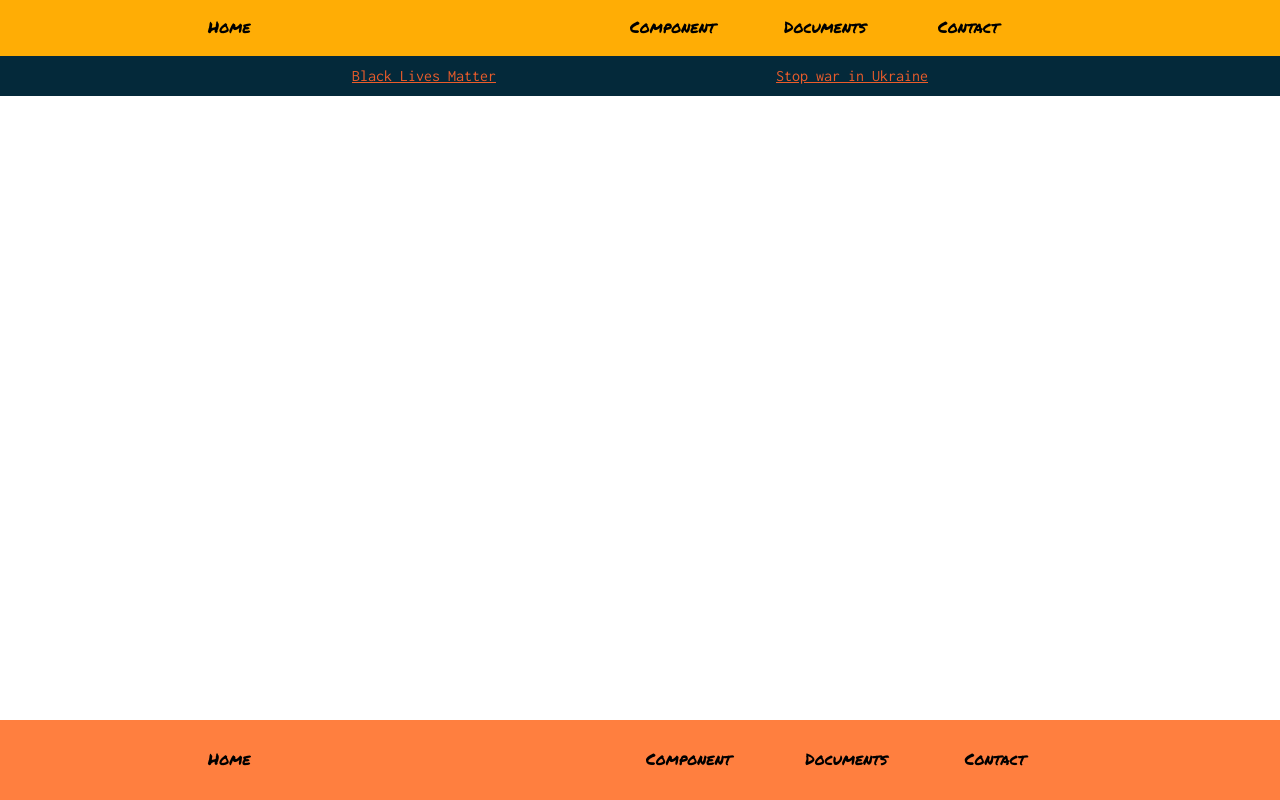
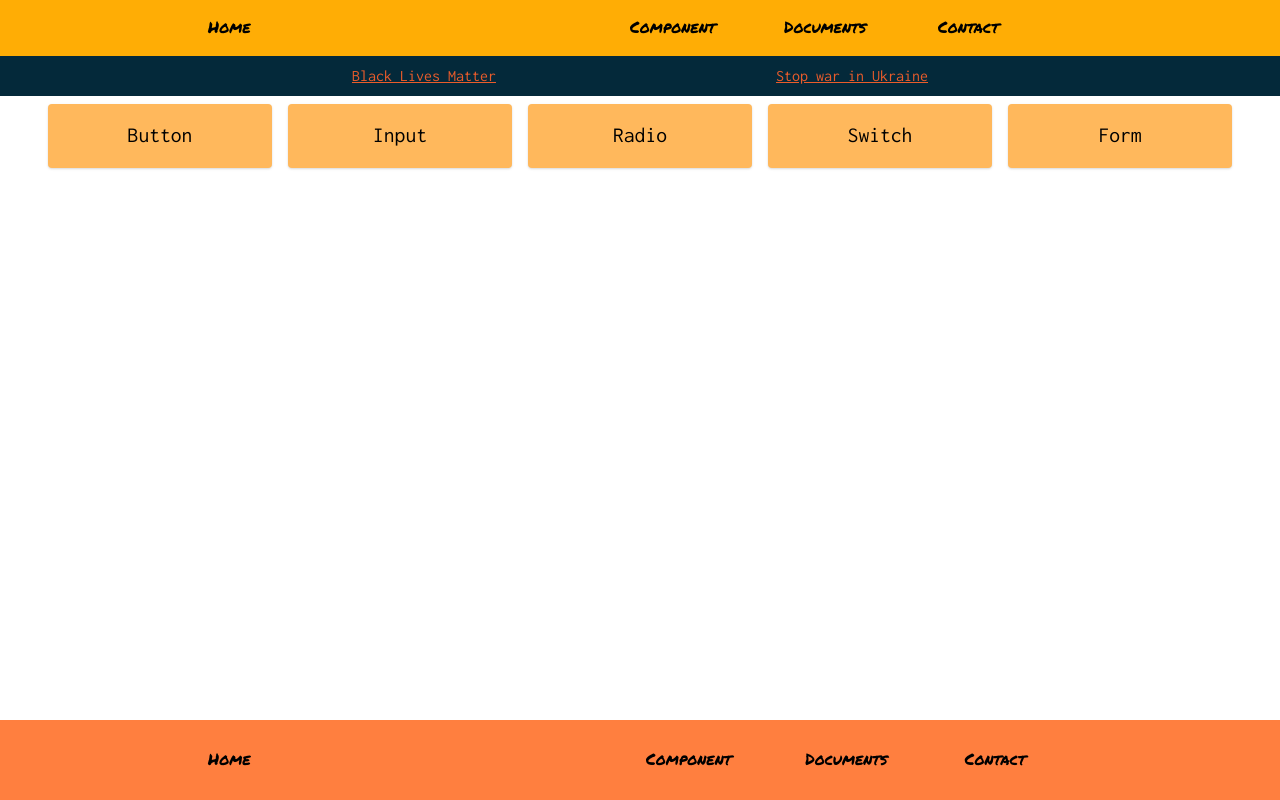
Before and after one commit to zzafergok/component-snippets, a React (Vite) app: page /components in a window 1280 px wide. Built offline with nearby package versions, Linux system fonts and the light colour scheme.

Commit message:
created card components

```diff
--- /dev/null
+++ b/src/components/card/card.tsx
@@ -0,0 +1,43 @@
+/** @jsxImportSource @emotion/react */
+import { css } from '@emotion/react';
+import { Link } from 'react-router-dom';
+import React from 'react';
+
+type Props = {
+	title: string;
+};
+
+function Card({ title }: Props) {
+	const cardStyle = css`
+		background-color: #ffb85c;
+		border-radius: 4px;
+		box-shadow: 0 1px 3px 0 rgba(0, 0, 0, 0.1), 0 1px 2px 0 rgba(0, 0, 0, 0.06);
+		padding: 1rem;
+		height: 2rem;
+		width: 12rem;
+		display: flex;
+		flex-direction: column;
+		justify-content: center;
+		align-items: center;
+		font-size: 1.35rem;
+		margin: 0.5rem;
+
+		&:hover {
+			cursor: pointer;
+			background-color: #ffc028;
+		}
+	`;
+
+	return (
+		<div css={cardStyle}>
+			<Link
+				css={{ borderBottom: '2px solid transparent !important' }}
+				to={`/components/${title.toLowerCase()}`}
+			>
+				{title}
+			</Link>
+		</div>
+	);
+}
+
+export default Card;
--- a/src/pages/components.tsx
+++ b/src/pages/components.tsx
@@ -1,6 +1,40 @@
+/** @jsxImportSource @emotion/react */
+import { css } from '@emotion/react';
+import { useEffect } from 'react';
 import SubHeader from '../block/sub_header';
+import Card from '../components/card/card';
 
 function Components() {
+	const components = [
+		'Button',
+		'Input',
+		'Radio',
+		'Switch',
+		'Form',
+		// 'Card',
+		// 'Checkbox',
+		// 'Dropdown',
+		// 'Select',
+		// 'Textarea',
+	];
+
+	const cards = components.map((component) => (
+		<Card key={component} title={component} />
+	));
+
+	useEffect(() => {
+		cards;
+	}, [components]);
+
+	const cardsStyle = css`
+		margin-left: -1rem;
+		margin-right: -1rem;
+		display: flex;
+		flex-wrap: wrap;
+		justify-content: center;
+		align-items: center;
+	`;
+
 	return (
 		<>
 			<SubHeader
@@ -8,6 +42,7 @@ function Components() {
 				rightText="Stop war in Ukraine"
 				marginBottom="0"
 			/>
+			<div css={cardsStyle}>{cards}</div>
 		</>
 	);
 }
```
